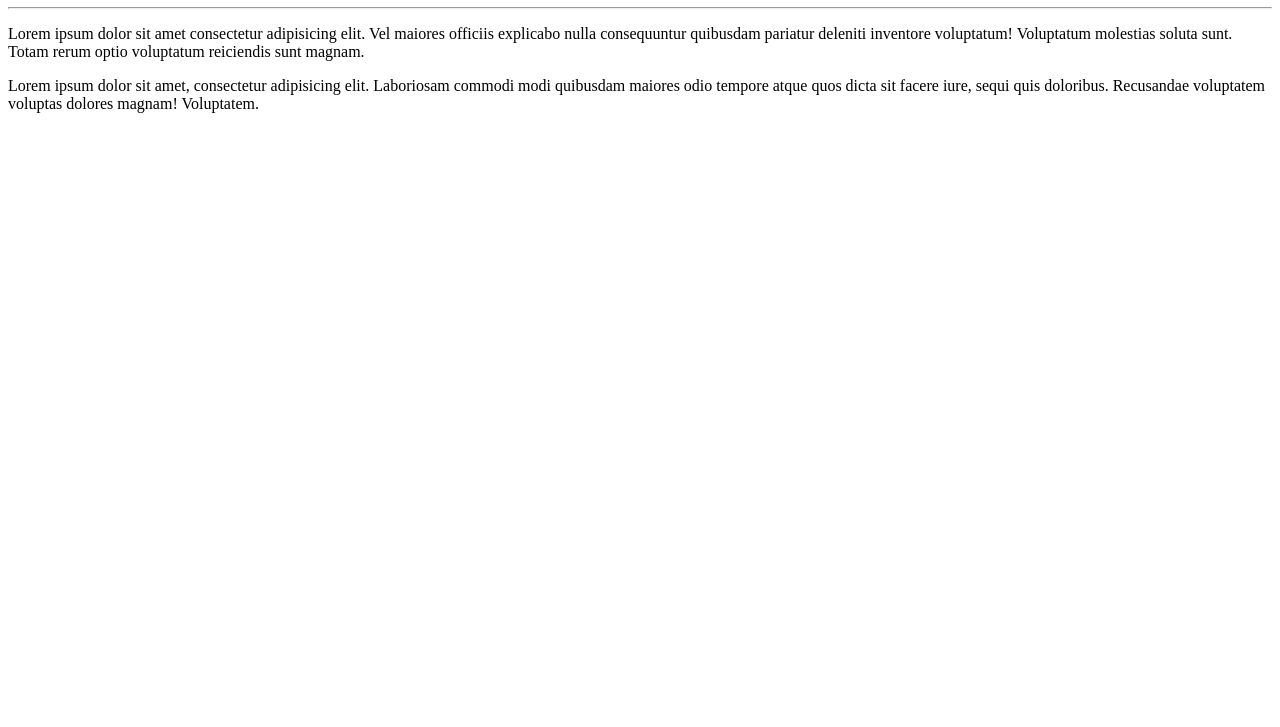
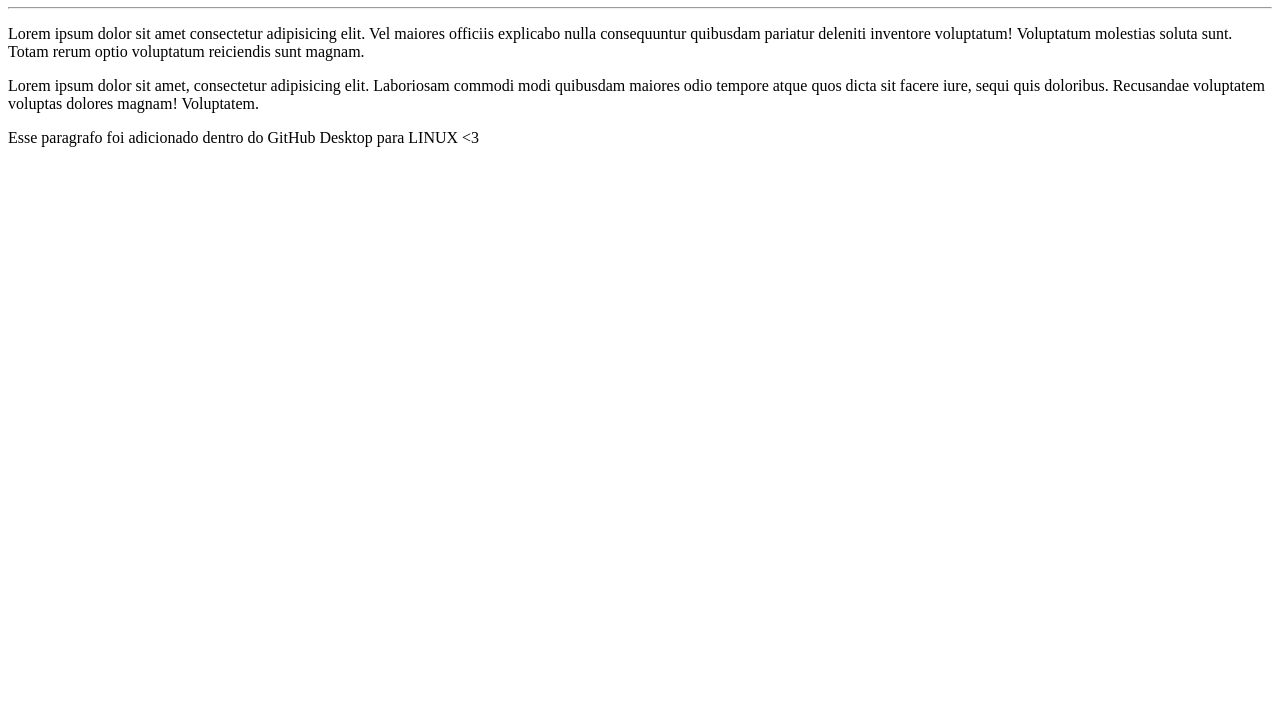
Before and after one commit to wa-lidiane/Ola-Mundo, a plain HTML site: page site-exemplo/index.html in a window 1280 px wide. Shown: the part 73-800 px from the top of the page. Drawn offline with Linux system fonts and the light colour scheme.

Commit message:
mudei o arquivo index

```diff
--- a/site-exemplo/index.html
+++ b/site-exemplo/index.html
@@ -12,5 +12,7 @@
     <p>Lorem ipsum dolor sit amet consectetur adipisicing elit. Vel maiores officiis explicabo nulla consequuntur quibusdam pariatur deleniti inventore voluptatum! Voluptatum molestias soluta sunt. Totam rerum optio voluptatum reiciendis sunt magnam.</p>
 
     <p>Lorem ipsum dolor sit amet, consectetur adipisicing elit. Laboriosam commodi modi quibusdam maiores odio tempore atque quos dicta sit facere iure, sequi quis doloribus. Recusandae voluptatem voluptas dolores magnam! Voluptatem.</p>
+
+    <p>Esse paragrafo foi adicionado dentro do GitHub Desktop para LINUX &lt;3</p>
 </body>
 </html>
```
